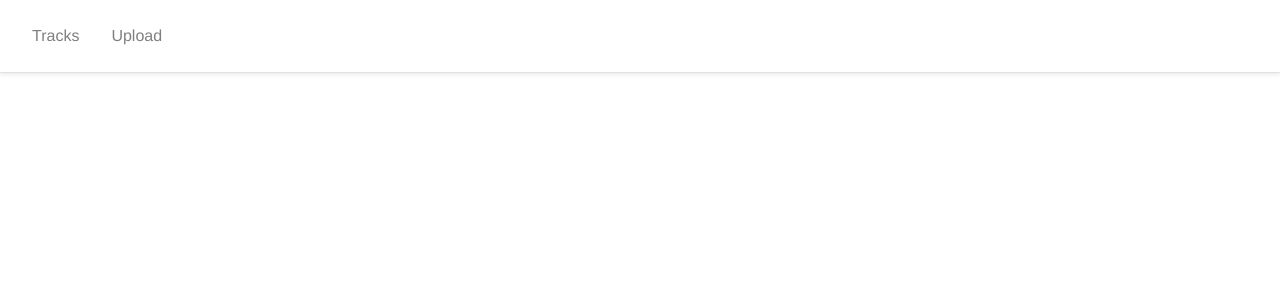
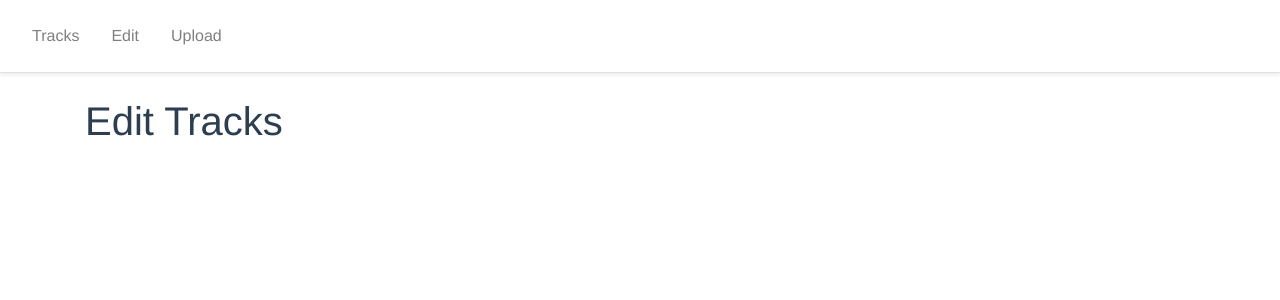
Before and after one commit to bonham/trackmanager, a Vue app in the folder client/: page /track_multi_edit in a window 1280 px wide. Shown: the top 300 px of the page. Built offline with nearby package versions, Linux system fonts and the light colour scheme.

Commit message:
prepare for new route
and cleanup views

```diff
--- a/client/src/App.vue
+++ b/client/src/App.vue
@@ -11,7 +11,13 @@
           Tracks
         </b-nav-item>
         <b-nav-item
-          to="/Upload"
+          to="/track_multi_edit"
+          class="p-2 text-dark"
+        >
+          Edit
+        </b-nav-item>
+        <b-nav-item
+          to="/upload"
           class="p-2 text-dark"
         >
           Upload
--- a/client/src/router/index.js
+++ b/client/src/router/index.js
@@ -13,7 +13,12 @@ const routes = [
   {
     path: '/upload',
     name: 'UploadPage',
-    component: () => import(/* webpackChunkName: "TrackOverViewPage" */ '../views/UploadPage.vue')
+    component: () => import(/* webpackChunkName: "UploadPage" */ '../views/UploadPage.vue')
+  },
+  {
+    path: '/track_multi_edit',
+    name: 'TrackMultiEdit',
+    component: () => import(/* webpackChunkName: "TrackMultiEdit" */ '../views/TrackMultiEdit.vue')
   },
   {
     path: '/track/:id',
--- /dev/null
+++ b/client/src/views/TrackMultiEdit.vue
@@ -0,0 +1,12 @@
+<template>
+  <div>
+    <h1 class="mt-4 mb-4">
+      Edit Tracks
+    </h1>
+  </div>
+</template>
+
+<script>
+export default {
+}
+</script>
--- a/client/src/views/UploadPage.vue
+++ b/client/src/views/UploadPage.vue
@@ -1,5 +1,9 @@
 <template>
   <div>
+    <h1 class="mt-4 mb-4">
+      Upload new Tracks
+    </h1>
+
     <b-row class="mt-3">
       <b-col>
         <b-form-file
```
